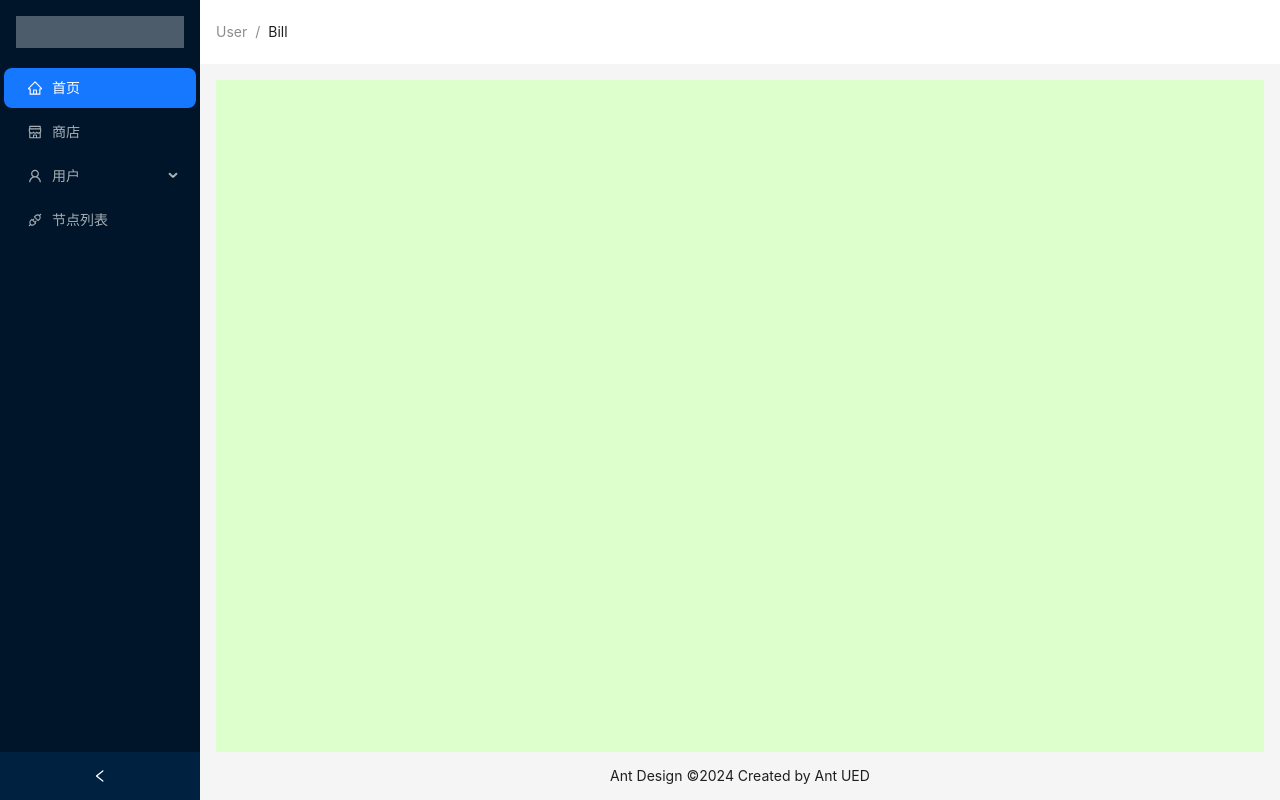
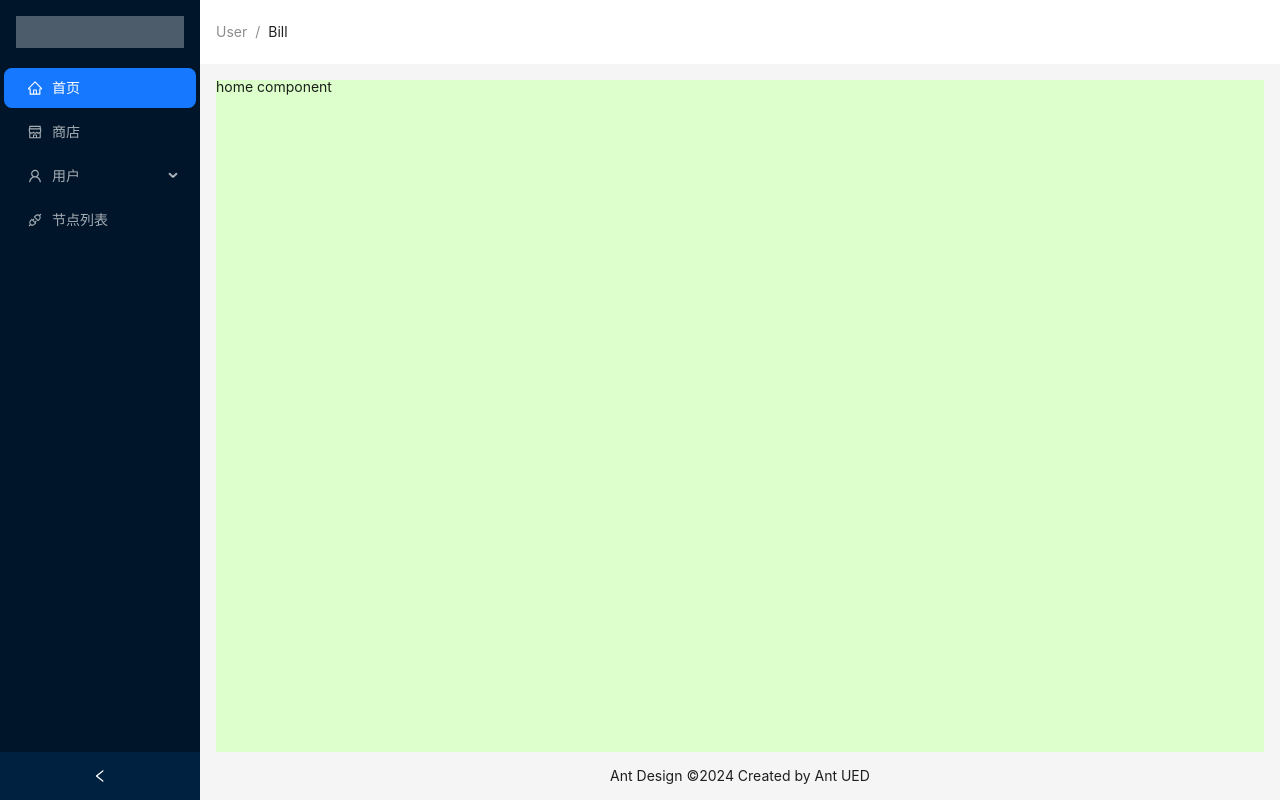
Before and after one commit to canadaell/VPNManage-System, a React (Vite) app in the folder vpnmanage/: page /home in a window 1280 px wide. Built offline with nearby package versions, Linux system fonts and the light colour scheme.

Commit message:
menu component

```diff
--- /dev/null
+++ b/vpnmanage/src/components/MainMenu/index.tsx
@@ -0,0 +1,60 @@
+import { MenuProps } from "antd";
+import {
+    ApiOutlined,
+    UserOutlined,
+    HomeOutlined,
+    MoneyCollectOutlined,
+    ShopOutlined,
+    WalletOutlined,
+  } from '@ant-design/icons';
+import React, { useState } from "react";
+import { Menu, theme } from 'antd';
+import { useNavigate} from 'react-router-dom';
+
+type MenuItem = Required<MenuProps>['items'][number];
+
+function getItem(
+  label: React.ReactNode,
+  key: React.Key,
+  icon?: React.ReactNode,
+  children?: MenuItem[],
+): MenuItem {
+  return {
+    key,
+    icon,
+    children,
+    label,
+  } as MenuItem;
+}
+
+const items: MenuItem[] = [
+    getItem('首页', 'home', <HomeOutlined />),
+    getItem('商店', 'Store', <ShopOutlined />),
+    getItem('用户', 'sub1', <UserOutlined />, [
+      getItem('我的账号', 'account', <UserOutlined />),
+      getItem('我的钱包', 'wallet', <WalletOutlined />),
+      getItem('邀请注册', 'invite',<MoneyCollectOutlined />),
+    ]),
+    getItem('节点列表', 'nodes', <ApiOutlined />, )
+  ];
+
+  const Comp: React.FC = () => {
+    const [collapsed, setCollapsed] = useState(false);
+    const NavigateTo = useNavigate();
+
+    const menuClick = (e: {key: string}) => {
+      console.log("menu clicked", e.key)
+      NavigateTo(e.key);
+    }
+
+    return (
+        <Menu
+        theme="dark"
+        defaultSelectedKeys={['home']}
+        mode="inline" items={items}
+        onClick={menuClick}
+        />
+    )
+  }
+
+  export default Comp;
--- a/vpnmanage/src/router/Index.tsx
+++ b/vpnmanage/src/router/Index.tsx
@@ -3,12 +3,13 @@ import Home from "@/views/Home"
 // import About from "@/views/About"
 import  {Navigate}  from "react-router-dom"
 import React, { Children, lazy } from "react";
-import path from "path";
+import { Layout } from "antd";
 const Wallet = lazy(() => import('@/views/Wallet'))
 const Nodes = lazy(() => import('@/views/Nodes'))
 const Store = lazy(() => import('@/views/Store'))
 const Account = lazy(() => import('@/views/Account'))
 const Invite = lazy(() => import('@/views/Invite'))
+const Layouts = lazy(() => import('@/views/Layouts'))
 
 const lazyLoading = (comp:JSX.Element) => (
     <React.Suspense fallback={<div>Loading...</div>}>
@@ -25,12 +26,16 @@ const withLoadingComponent = (comp:JSX.Element) => (
 const routes = [
     {
       path: '/',
-      element: <Navigate to="/home" />
+      element: <Layouts />
     },
     {
-      path: '/home',
-      element: <Home />,
+      path: '/',
+      element: <Layouts />,
       children: [
+        {
+          path: 'home',
+          element: withLoadingComponent(<Home />)
+        },
         {
           path: 'wallet',
           element: withLoadingComponent(<Wallet />)
--- a/vpnmanage/src/views/Home.tsx
+++ b/vpnmanage/src/views/Home.tsx
@@ -1,88 +1,11 @@
-import React, { useState } from 'react';
+import React from 'react'
 
-import {
-  ApiOutlined,
-  UserOutlined,
-  HomeOutlined,
-  MoneyCollectOutlined,
-  ShopOutlined,
-  WalletOutlined,
-} from '@ant-design/icons';
-import type { MenuProps } from 'antd';
-import { Breadcrumb, Layout, Menu, theme } from 'antd';
-import { Outlet, useNavigate} from 'react-router-dom';
-
-
-const { Header, Content, Footer, Sider } = Layout;
-
-type MenuItem = Required<MenuProps>['items'][number];
-
-function getItem(
-  label: React.ReactNode,
-  key: React.Key,
-  icon?: React.ReactNode,
-  children?: MenuItem[],
-): MenuItem {
-  return {
-    key,
-    icon,
-    children,
-    label,
-  } as MenuItem;
+const Home = () => {
+  return (
+    <div>
+      home component
+    </div>
+  )
 }
 
-const items: MenuItem[] = [
-  getItem('首页', 'home', <HomeOutlined />),
-  getItem('商店', 'Store', <ShopOutlined />),
-  getItem('用户', 'sub1', <UserOutlined />, [
-    getItem('我的账号', 'account', <UserOutlined />),
-    getItem('我的钱包', 'wallet', <WalletOutlined />),
-    getItem('邀请注册', 'invite',<MoneyCollectOutlined />),
-  ]),
-  getItem('节点列表', 'nodes', <ApiOutlined />, )
-];
-
-const View: React.FC = () => {
-  const [collapsed, setCollapsed] = useState(false);
-  const {
-    token: { colorBgContainer, borderRadiusLG },
-  } = theme.useToken();
-  const NavigateTo = useNavigate();
-
-  const menuClick = (e: {key: string}) => {
-    console.log("menu clicked", e.key)
-    NavigateTo(e.key);
-  }
-
-
-  return (
-    <Layout style={{ minHeight: '100vh' }}>
-      {/* left sidebar */}
-      <Sider collapsible collapsed={collapsed} onCollapse={(value) => setCollapsed(value)}>
-        <div className="logo" />
-        <Menu theme="dark" defaultSelectedKeys={['home']} mode="inline" items={items} onClick={menuClick}/>
-      </Sider>
-      {/* right content */}
-      <Layout className='site-layout'>
-        {/* right content */}
-        <Header style={{ padding: 0, background: colorBgContainer }}>
-          {/* breacCrumbs */}
-        <Breadcrumb style={{ lineHeight : '64px', margin: '0 16px 16px'}}>
-            <Breadcrumb.Item>User</Breadcrumb.Item>
-            <Breadcrumb.Item>Bill</Breadcrumb.Item>
-          </Breadcrumb>
-        </Header>
-
-        <Content style={{ margin: '16px 16px 0' }} className="site-layout-background">
-            {/* content windows */}
-            <Outlet />
-        </Content>
-        <Footer style={{ textAlign: 'center', padding:'0', lineHeight:'48px'}}>
-          Ant Design ©{new Date().getFullYear()} Created by Ant UED
-        </Footer>
-      </Layout>
-    </Layout>
-  );
-};
-
-export default View;
+export default Home
--- /dev/null
+++ b/vpnmanage/src/views/Layouts.tsx
@@ -0,0 +1,88 @@
+import React, { useState } from 'react';
+
+import {
+  ApiOutlined,
+  UserOutlined,
+  HomeOutlined,
+  MoneyCollectOutlined,
+  ShopOutlined,
+  WalletOutlined,
+} from '@ant-design/icons';
+import type { MenuProps } from 'antd';
+import { Breadcrumb, Layout, Menu, theme } from 'antd';
+import { Outlet, useNavigate} from 'react-router-dom';
+import MainMenu from '@/components/MainMenu';
+
+const { Header, Content, Footer, Sider } = Layout;
+
+type MenuItem = Required<MenuProps>['items'][number];
+
+function getItem(
+  label: React.ReactNode,
+  key: React.Key,
+  icon?: React.ReactNode,
+  children?: MenuItem[],
+): MenuItem {
+  return {
+    key,
+    icon,
+    children,
+    label,
+  } as MenuItem;
+}
+
+const items: MenuItem[] = [
+  getItem('首页', 'home', <HomeOutlined />),
+  getItem('商店', 'Store', <ShopOutlined />),
+  getItem('用户', 'sub1', <UserOutlined />, [
+    getItem('我的账号', 'account', <UserOutlined />),
+    getItem('我的钱包', 'wallet', <WalletOutlined />),
+    getItem('邀请注册', 'invite',<MoneyCollectOutlined />),
+  ]),
+  getItem('节点列表', 'nodes', <ApiOutlined />, )
+];
+
+const View: React.FC = () => {
+  const [collapsed, setCollapsed] = useState(false);
+  const {
+    token: { colorBgContainer, borderRadiusLG },
+  } = theme.useToken();
+  const NavigateTo = useNavigate();
+
+  const menuClick = (e: {key: string}) => {
+    console.log("menu clicked", e.key)
+    NavigateTo(e.key);
+  }
+
+
+  return (
+    <Layout style={{ minHeight: '100vh' }}>
+      {/* left sidebar */}
+      <Sider collapsible collapsed={collapsed} onCollapse={(value) => setCollapsed(value)}>
+        <div className="logo" />
+        <MainMenu />
+      </Sider>
+      {/* right content */}
+      <Layout className='site-layout'>
+        {/* right content */}
+        <Header style={{ padding: 0, background: colorBgContainer }}>
+          {/* breacCrumbs */}
+        <Breadcrumb style={{ lineHeight : '64px', margin: '0 16px 16px'}}>
+            <Breadcrumb.Item>User</Breadcrumb.Item>
+            <Breadcrumb.Item>Bill</Breadcrumb.Item>
+          </Breadcrumb>
+        </Header>
+
+        <Content style={{ margin: '16px 16px 0' }} className="site-layout-background">
+            {/* content windows */}
+            <Outlet />
+        </Content>
+        <Footer style={{ textAlign: 'center', padding:'0', lineHeight:'48px'}}>
+          Ant Design ©{new Date().getFullYear()} Created by Ant UED
+        </Footer>
+      </Layout>
+    </Layout>
+  );
+};
+
+export default View;
```
